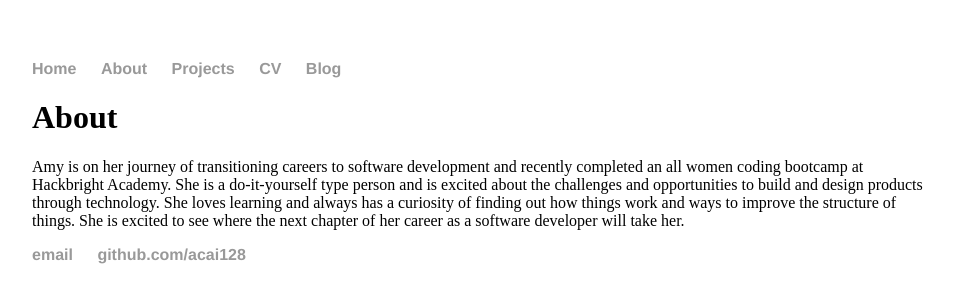
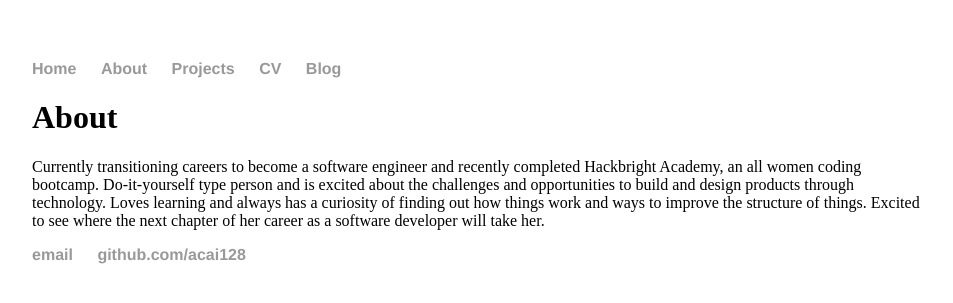
Before and after one commit to acai128/acai128.github.io, a Jekyll site: the page built from about/index.html, in a window 1280 px wide. Shown: the top 303 px of the page, without its empty margins (160-1113 px from the left). Built offline with Jekyll 4.4.1, drawn with Linux system fonts in a browser that asks for light colours.

Commit message:
Update index.html
Updated bio

```diff
--- a/about/index.html
+++ b/about/index.html
@@ -3,4 +3,4 @@
 title: About
 ---
 	<h1>{{ page.title }}</h1>
- <p>Amy is on her journey of transitioning careers to software development and recently completed an all women coding bootcamp at Hackbright Academy. She is a do-it-yourself type person and is excited about the challenges and opportunities to build and design products through technology.  She loves learning and always has a curiosity of finding out how things work and ways to improve the structure of things.  She is excited to see where the next chapter of her career as a software developer will take her.   </>
+ <p>Currently transitioning careers to become a software engineer and recently completed Hackbright Academy, an all women coding bootcamp. Do-it-yourself type person and is excited about the challenges and opportunities to build and design products through technology.  Loves learning and always has a curiosity of finding out how things work and ways to improve the structure of things.  Excited to see where the next chapter of her career as a software developer will take her. </>
```
